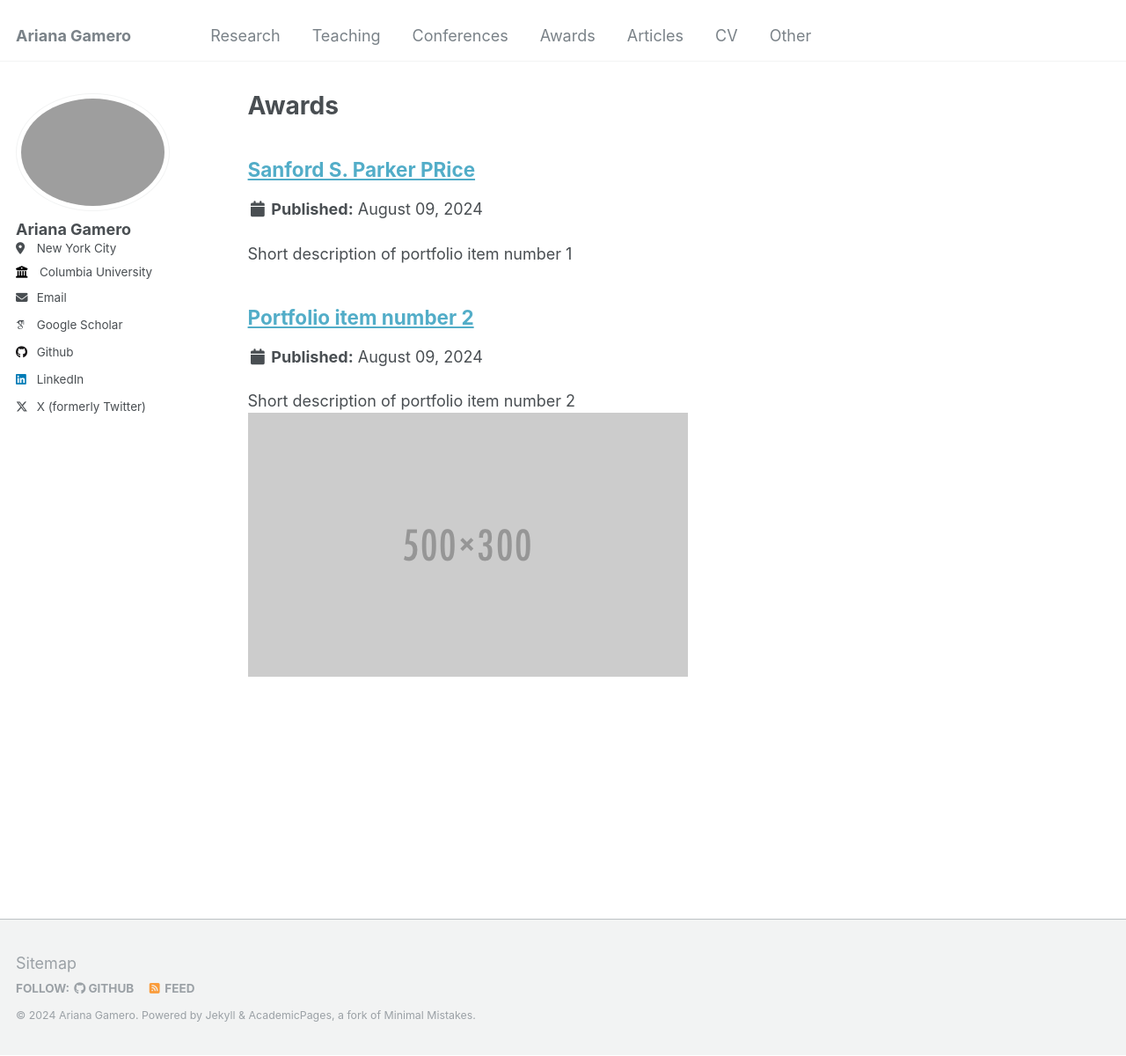
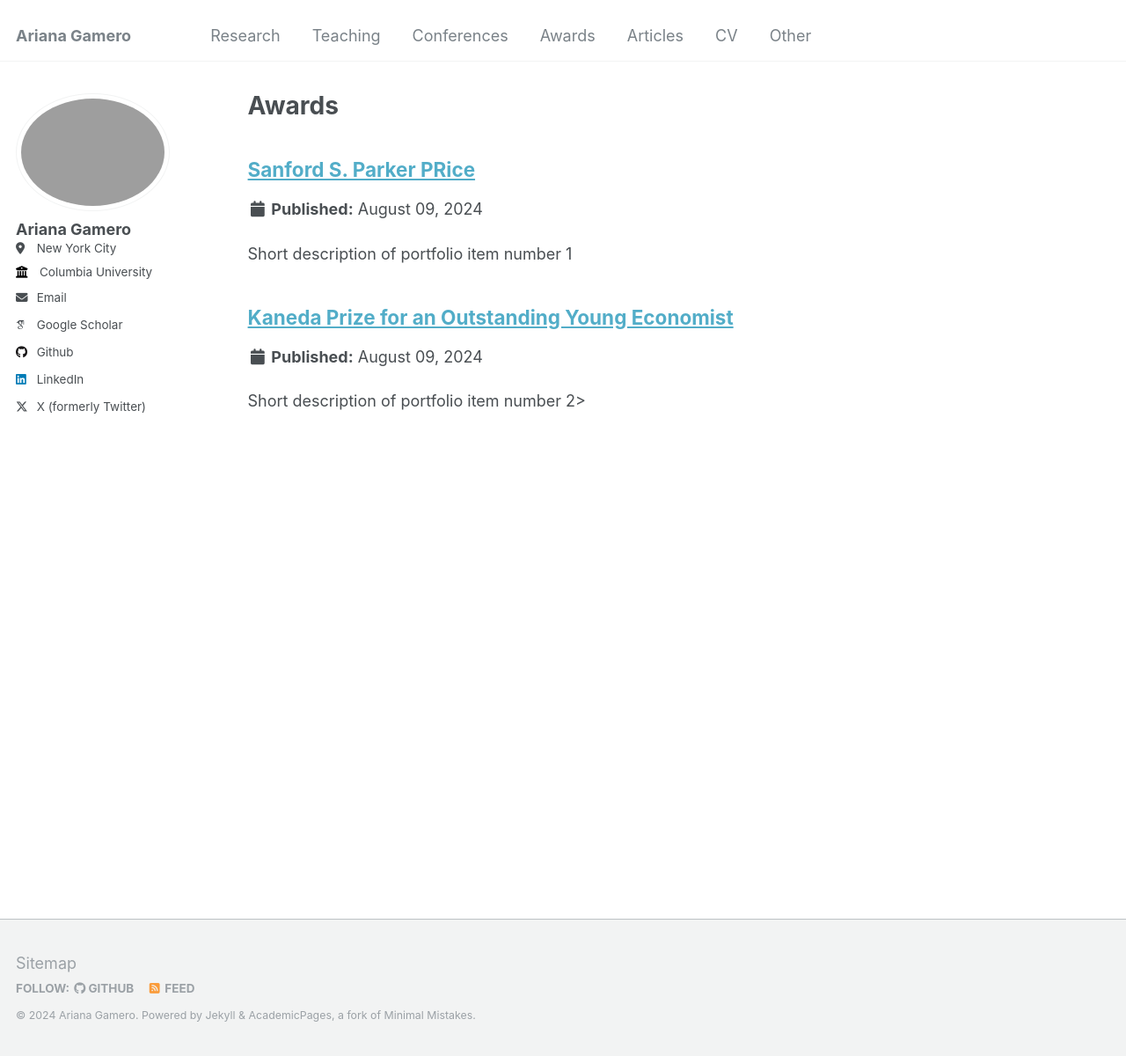
Before and after one commit to arianagamero11/arianagamero11.github.io, a Jekyll site: the page built from _pages/awards.html, in a window 1280 px wide and 1200 px high. Shown: the whole window at 88% size. Built offline with Jekyll 4.4.1, drawn with Linux system fonts in a browser that asks for light colours; some web fonts are replaced.

Commit message:
Update portfolio-2.html

```diff
--- a/_portfolio/portfolio-2.html
+++ b/_portfolio/portfolio-2.html
@@ -1,6 +1,6 @@
 ---
-title: "Portfolio item number 2"
-excerpt: "Short description of portfolio item number 2 <br/><img src='/images/500x300.png'>"
+title: "Kaneda Prize for an Outstanding Young Economist"
+excerpt: "Short description of portfolio item number 2>"
 collection: portfolio
 ---
 
```
